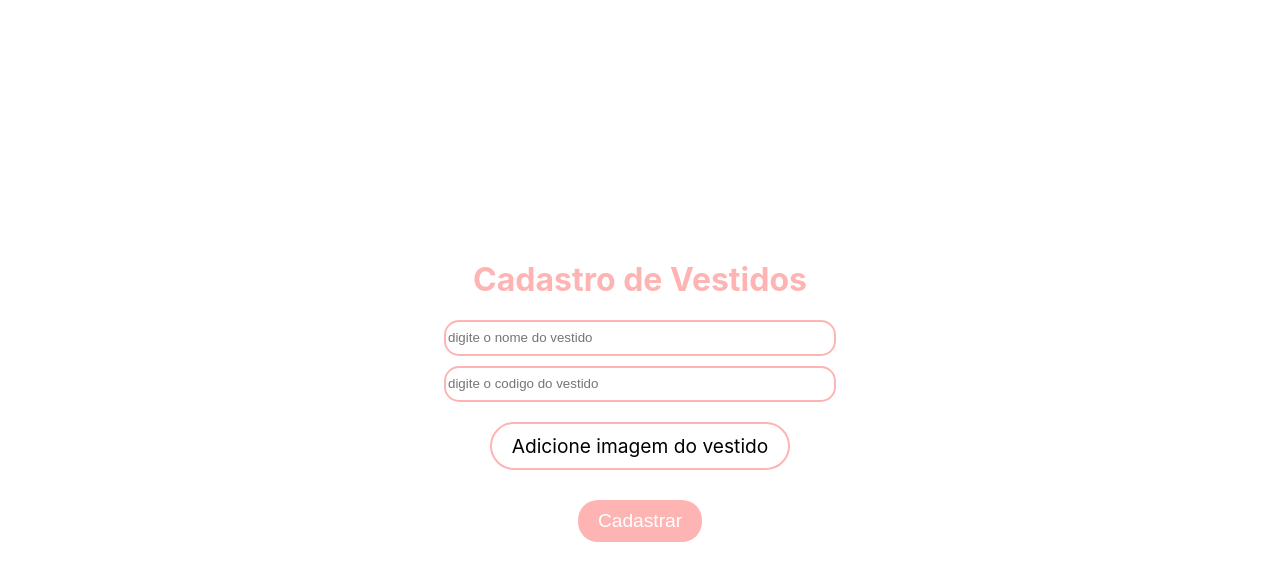
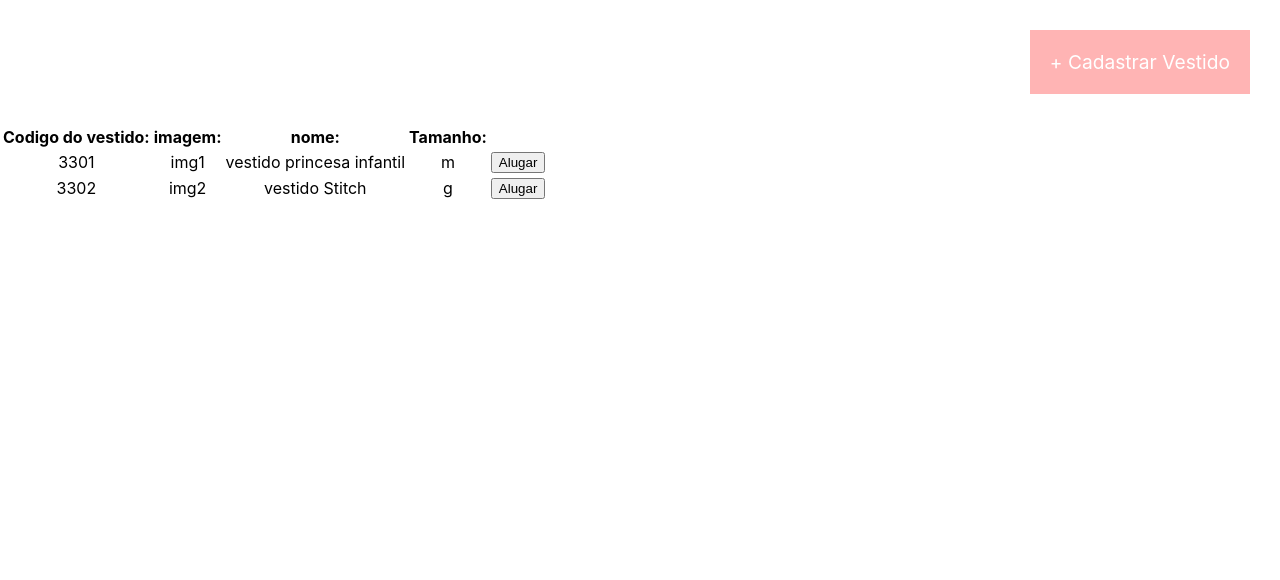
Before and after one commit to G4brielB/frontend-sistema-cadastro-vestidos, a React (Create React App) app: page / in a window 1280 px wide. Shown: the top 580 px of the page. Built offline with nearby package versions, Linux system fonts and the light colour scheme.

Commit message:
criação de rotas e tela inicial

```diff
--- a/package.json
+++ b/package.json
@@ -9,6 +9,7 @@
     "@testing-library/user-event": "^13.5.0",
     "react": "^19.1.0",
     "react-dom": "^19.1.0",
+    "react-router-dom": "^7.5.0",
     "react-scripts": "5.0.1",
     "web-vitals": "^2.1.4"
   },
--- a/src/App.js
+++ b/src/App.js
@@ -1,23 +1,19 @@
 import logo from './logo.svg';
 import './App.css';
+import { BrowserRouter, Route, Router, Routes } from 'react-router-dom';
+import TelaInicial from './components/TelaInicial';
+import CadastroVestidos from './components/CadastroVestidos';
 
 function App() {
   return (
     <div className="App">
-      <header className="App-header">
-        <img src={logo} className="App-logo" alt="logo" />
-        <p>
-          Edit <code>src/App.js</code> and save to reload.
-        </p>
-        <a
-          className="App-link"
-          href="https://reactjs.org"
-          target="_blank"
-          rel="noopener noreferrer"
-        >
-          Learn React
-        </a>
-      </header>
+      <BrowserRouter>
+        <Routes>
+          <Route path='/' element={<TelaInicial />} />
+          <Route path="/cadastro-vestidos" element={<CadastroVestidos />} />
+          <Route path='*' element={<h1>Página não encontrada</h1>} />
+        </Routes>
+      </BrowserRouter>
     </div>
   );
 }
--- a/src/components/TelaInicial.jsx
+++ b/src/components/TelaInicial.jsx
@@ -1,10 +1,54 @@
+import { Link } from "react-router-dom"
+import "../styles/TelaInicial.css"
+
 
 
 export default props => {
 
+    const vestidos = [{
+        codVestido: "3301",
+        imagem: "img1",
+        nome: "vestido princesa infantil",
+        tamanho: "m"
+    },
+    {
+        codVestido: "3302",
+        imagem: "img2",
+        nome: "vestido Stitch",
+        tamanho: "g"
+    }]
+
+    console.log(vestidos.map((user) => user.nome  ))
+
     return(
         <div>
+            <header>
+                <Link className="link" to={"/cadastro-vestidos"}>+ Cadastrar Vestido</Link>
+            </header>
+            <section>
+                <table>
+                    <tr>
+                        <th>Codigo do vestido:</th>
+                        <th>imagem:</th>
+                        <th>nome:</th>
+                        <th>Tamanho:</th>
+                    </tr>
 
+
+                    {vestidos.map((user) => {
+                        return(
+                            <tr Key={user.codVestido}>
+                                <td>{user.codVestido}</td>
+                                <td>{user.imagem}</td>
+                                <td>{user.nome}</td>
+                                <td>{user.tamanho}</td>
+                                <td><button>Alugar</button></td>
+                            </tr>
+                        )
+                    })}
+
+                </table>
+            </section>
         </div>
     )
 }
--- a/src/index.js
+++ b/src/index.js
@@ -3,12 +3,12 @@ import ReactDOM from 'react-dom/client';
 import './index.css';
 import App from './App';
 import reportWebVitals from './reportWebVitals';
-import CadastroVestidos from './components/CadastroVestidos';
+
 
 const root = ReactDOM.createRoot(document.getElementById('root'));
 root.render(
   <React.StrictMode>
-    <CadastroVestidos />
+    <App />
   </React.StrictMode>
 );
 
--- a/src/styles/CadastroVestidos.css
+++ b/src/styles/CadastroVestidos.css
@@ -30,6 +30,7 @@ label.input-file{
     padding: 10px 20px;
     border-radius: 30px;
     font-size: 1.2em;
+    cursor: pointer;
 }
 
 button.cadastrar{
--- /dev/null
+++ b/src/styles/TelaInicial.css
@@ -0,0 +1,14 @@
+header{
+    display: flex;
+    width: 100vw;
+    justify-content:flex-end;
+}
+
+.link{
+    padding: 20px;
+    margin: 30px;
+    text-decoration: none;
+    background-color: #ffb4b4;
+    color: #fff;
+    font-size: 1.2em;
+}
```
Also changed, not shown: 1 other file (tests, documents, lock files or other folders).
